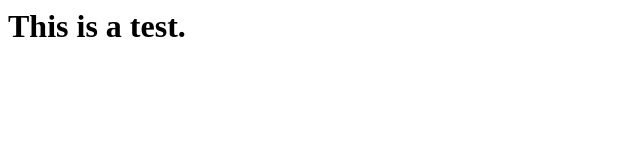
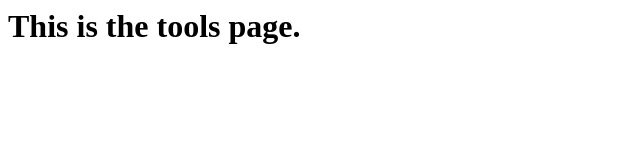
Before and after one commit to jeffreyfarnan/tools.github.io, a plain HTML site: page index.html in a window 1280 px wide. Shown: the whole page, without its empty margins (0-640 px from the left). Drawn offline with Linux system fonts and the light colour scheme.

Commit message:
Update index.html

```diff
--- a/index.html
+++ b/index.html
@@ -4,7 +4,8 @@
 </head>
 
 <body>
-<h1> This is a test. </h1>
+<h1> This is the tools page. </h1>
 </body>
 
+
 </html>
```
